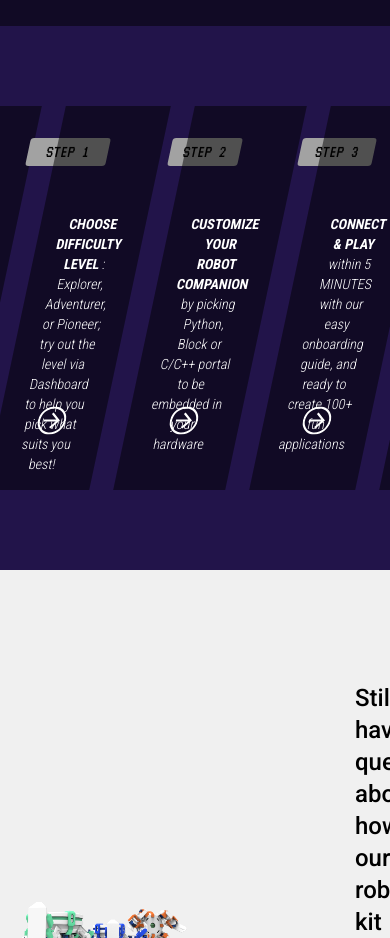
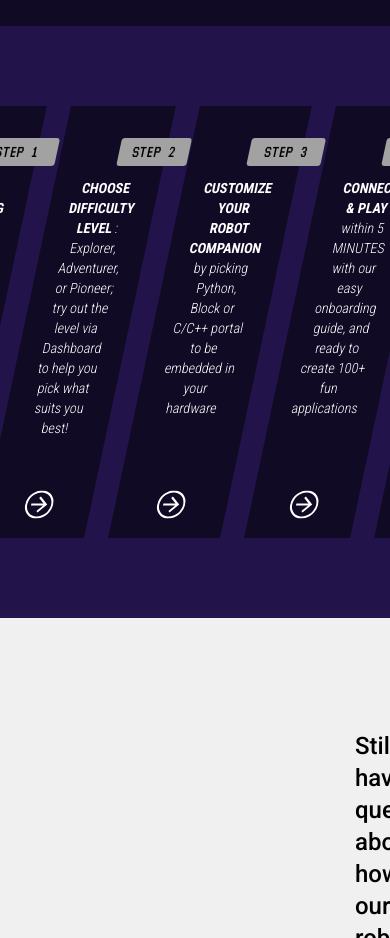
Before and after one commit to devcyobot/react-cyobot-landing-page, a Next.js app: page / in a window 390 px wide. Shown: the part 5380-6318 px from the top of the page. Built offline with nearby package versions, Linux system fonts and the light colour scheme.

Commit message:
steps responsive

```diff
--- a/src/app/components/ui/parallelogram.tsx
+++ b/src/app/components/ui/parallelogram.tsx
@@ -36,19 +36,19 @@ export default function Parallelogram(props: Parralelogram) {
 		<div
 			onMouseEnter={toggleColor}
 			onMouseLeave={toggleColor}
-			className={`hover:scale-110 hover:translate-x-2 hover:translate-y-2 w-[16rem] h-96 ${bgColor} -skew-x-12 ml-6 flex flex-col items-center`}
+			className={`hover:scale-110 hover:translate-x-2 hover:translate-y-2 w-[16rem] h-[27rem] lg:h-96 ${bgColor} -skew-x-12 ml-6 flex flex-col items-center`}
 		>
 			<h4
-				className={`font-vt323 text-center rounded-[0.2rem] ${headerBgColor} relative top-8 left-24 w-2/3 text-lg sm:text-xl md:text-2xl lg:text-3xl`}
+				className={`font-vt323 text-center rounded-[0.2rem] ${headerBgColor} relative top-8 left-10 lg:left-20 w-2/3 text-lg sm:text-xl md:text-2xl lg:text-3xl`}
 			>
 				STEP {props.num}
 			</h4>
 			<p
-				className={`h-1/3 my-20 px-5 ${pTextColor} text-center font-robotoCondensed text-sm sm:text-base md:text-lg lg:text-xl font-light`}
+				className={`h-1/3 my-11 lg:my-16 xl:my-20 px-5 ${pTextColor} text-center font-robotoCondensed text-sm md:text-base lg:text-lg xl:text-xl font-light`}
 			>
 				<span className="font-bold">{props.label}</span> {props.description}
 			</p>
-			<div className="absolute top-[85%] left-1/2 transform -translate-x-1/2 -translate-y-3/4">
+			<div className="absolute top-[95%] xl:top-[85%] left-1/2 transform -translate-x-1/2 -translate-y-3/4">
 				<button className="">
 					<Link href={props.link} passHref={true} target="_blank">
 						<svg
```
